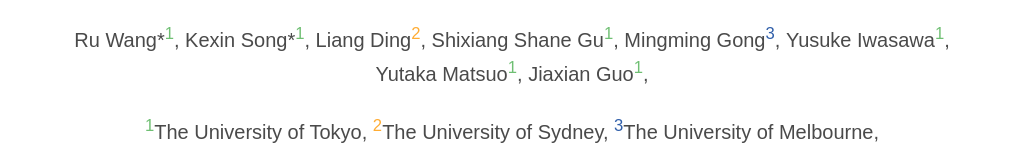
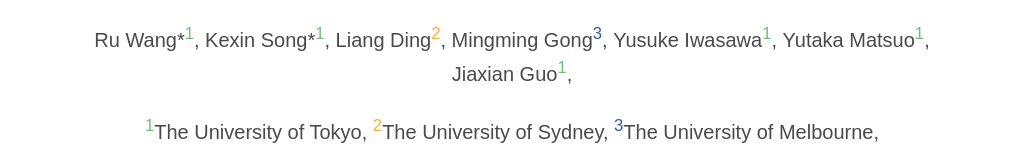
Before and after one commit to physicsru/mma.github.io, a plain HTML site: page index.html in a window 1280 px wide. Shown: the part 244-411 px from the top of the page, without its empty margins (128-1151 px from the left). Drawn offline with nearby package versions, Linux system fonts and the light colour scheme; a script that the page names is missing; some icons are missing; a web font is replaced by a local one.

Commit message:
Remove author from publication list
Removed author 'Shixiang Shane Gu' from the publication list.

```diff
--- a/index.html
+++ b/index.html
@@ -70,7 +70,6 @@
             <span class="author-block">Ru Wang*<sup style="color:#6fbf73;">1</sup>,</span>
             <span class="author-block">Kexin Song*<sup style="color:#6fbf73;">1</sup>,</span>
             <span class="author-block">Liang Ding<sup style="color:#ffac33;">2</sup>,</span>
-            <span class="author-block">Shixiang Shane Gu<sup style="color:#6fbf73;">1</sup>,</span>
             <span class="author-block">Mingming Gong<sup style="color:#2f5ea9;">3</sup>,</span>
             <span class="author-block">Yusuke Iwasawa<sup style="color:#6fbf73;">1</sup>,</span>
             <span class="author-block">Yutaka Matsuo<sup style="color:#6fbf73;">1</sup>,</span>
```
